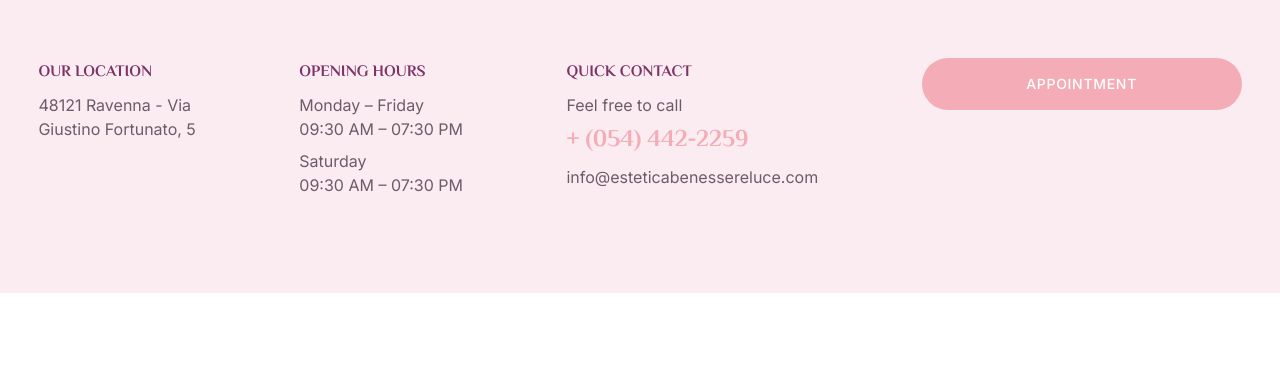
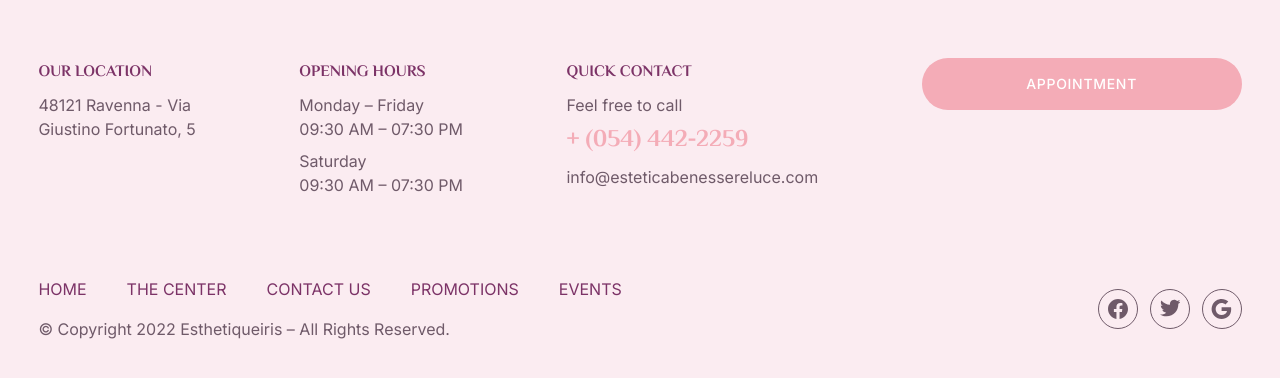
Before and after one commit to irfhan33/esthetiqueiris, a website: page src/index.html in a window 1280 px wide. Shown: the part 8038-8416 px from the top of the page. Before the commit the page ends 8331 px from the top, so only its background shows below. Drawn offline with Linux system fonts and the light colour scheme.

Commit message:
add footer

```diff
--- a/src/index.html
+++ b/src/index.html
@@ -774,7 +774,7 @@
       </div>
     </section>
 
-    <div class="padding padding-section bg-pinkish-200">
+    <footer class="padding padding-section bg-pinkish-200">
       <div class="container flex flex-col gap-20">
         <div class="flex items-center gap-40">
           <img src="/img/logo.png" alt="" class="w-24 h-24" />
@@ -783,7 +783,7 @@
             Relex, indulge, enjoy, and love yourself. too.
           </h5>
         </div>
-        <div class="flex justify-between">
+        <div class="flex justify-between gap-4">
           <div class="space-y-2 shrink-0">
             <span class="font-messiri text-primary font-bold text-base"
               >OUR LOCATION</span
@@ -824,7 +824,82 @@
             APPOINTMENT
           </button>
         </div>
+        <div class="flex justify-between items-center">
+          <div>
+            <ul class="flex text-base text-primary gap-10">
+              <li class="navlink">HOME</li>
+              <li class="navlink">THE CENTER</li>
+              <li class="navlink">CONTACT US</li>
+              <li class="navlink">PROMOTIONS</li>
+              <li class="navlink">EVENTS</li>
+            </ul>
+            <p class="mt-4">
+              © Copyright 2022 Esthetiqueiris – All Rights Reserved.
+            </p>
+          </div>
+          <div>
+            <ul class="flex gap-3">
+              <li>
+                <div
+                  class="rounded-full border border-dark p-2 cursor-pointer group hover:border-transparent hover:bg-dark transition h-10 w-10 grid place-items-center"
+                >
+                  <svg
+                    width="20"
+                    height="20"
+                    viewBox="0 0 20 20"
+                    fill="none"
+                    xmlns="http://www.w3.org/2000/svg"
+                    class="fill-dark group-hover:fill-pinkish-200 transition"
+                  >
+                    <path
+                      d="M10 0.0605469C4.477 0.0605469 0 4.53755 0 10.0605C0 15.0515 3.657 19.1885 8.438 19.9395V12.9505H5.898V10.0605H8.438V7.85755C8.438 5.35155 9.93 3.96755 12.215 3.96755C13.309 3.96755 14.453 4.16255 14.453 4.16255V6.62255H13.193C11.95 6.62255 11.563 7.39355 11.563 8.18455V10.0605H14.336L13.893 12.9505H11.563V19.9395C16.343 19.1895 20 15.0505 20 10.0605C20 4.53755 15.523 0.0605469 10 0.0605469Z"
+                      fill=""
+                    />
+                  </svg>
+                </div>
+              </li>
+              <li>
+                <div
+                  class="rounded-full border border-dark p-2 cursor-pointer group hover:border-transparent hover:bg-dark transition h-10 w-10 grid place-items-center"
+                >
+                  <svg
+                    width="20"
+                    height="20"
+                    viewBox="0 0 20 20"
+                    fill="none"
+                    xmlns="http://www.w3.org/2000/svg"
+                    class="fill-dark group-hover:fill-pinkish-200 transition"
+                  >
+                    <path
+                      d="M20.383 2.68034C19.6196 3.01803 18.81 3.23981 17.981 3.33834C18.8548 2.81577 19.5087 1.99335 19.821 1.02434C19.001 1.51234 18.102 1.85434 17.165 2.03934C16.5356 1.36592 15.7014 0.919304 14.792 0.768925C13.8826 0.618547 12.9489 0.772832 12.1363 1.20779C11.3236 1.64276 10.6774 2.33402 10.2981 3.17413C9.91884 4.01424 9.82775 4.95612 10.039 5.85334C8.37611 5.76999 6.74933 5.33786 5.26429 4.585C3.77924 3.83215 2.46913 2.77539 1.419 1.48334C1.04729 2.12179 0.851955 2.84757 0.853 3.58634C0.853 5.03634 1.591 6.31734 2.713 7.06734C2.04901 7.04644 1.39963 6.86712 0.819 6.54434V6.59634C0.8192 7.56204 1.15337 8.49796 1.76485 9.2454C2.37633 9.99284 3.22748 10.5058 4.174 10.6973C3.55761 10.8644 2.91131 10.889 2.284 10.7693C2.55087 11.6006 3.07101 12.3275 3.77159 12.8485C4.47218 13.3694 5.31813 13.6581 6.191 13.6743C5.32348 14.3557 4.33018 14.8593 3.26788 15.1565C2.20558 15.4537 1.09513 15.5386 0 15.4063C1.9117 16.6358 4.1371 17.2885 6.41 17.2863C14.103 17.2863 18.31 10.9133 18.31 5.38634C18.31 5.20634 18.305 5.02434 18.297 4.84634C19.1159 4.25451 19.8226 3.52136 20.384 2.68134L20.383 2.68034Z"
+                      fill=""
+                    />
+                  </svg>
+                </div>
+              </li>
+              <li>
+                <div
+                  class="rounded-full border border-dark p-2 cursor-pointer group hover:border-transparent hover:bg-dark transition h-10 w-10 grid place-items-center"
+                >
+                  <svg
+                    width="21"
+                    height="20"
+                    viewBox="0 0 21 20"
+                    fill="none"
+                    xmlns="http://www.w3.org/2000/svg"
+                    class="fill-dark group-hover:fill-pinkish-200 transition"
+                  >
+                    <path
+                      d="M1.64799 5.51C2.47999 3.85324 3.75636 2.46051 5.33442 1.48747C6.91248 0.514427 8.73005 -0.000583569 10.584 4.96231e-07C13.279 4.96231e-07 15.543 0.99 17.274 2.605L14.407 5.473C13.37 4.482 12.052 3.977 10.584 3.977C7.97899 3.977 5.77399 5.737 4.98899 8.1C4.78899 8.7 4.67499 9.34 4.67499 10C4.67499 10.66 4.78899 11.3 4.98899 11.9C5.77499 14.264 7.97899 16.023 10.584 16.023C11.929 16.023 13.074 15.668 13.97 15.068C14.4894 14.726 14.9341 14.2822 15.2772 13.7635C15.6203 13.2448 15.8546 12.6619 15.966 12.05H10.584V8.182H20.002C20.12 8.836 20.184 9.518 20.184 10.227C20.184 13.273 19.094 15.837 17.202 17.577C15.548 19.105 13.284 20 10.584 20C9.27062 20.0005 7.97002 19.7422 6.75653 19.2399C5.54304 18.7375 4.44044 18.0009 3.51174 17.0722C2.58305 16.1436 1.84648 15.041 1.34412 13.8275C0.841758 12.614 0.58346 11.3134 0.583985 10C0.583985 8.386 0.969985 6.86 1.64799 5.51Z"
+                      fill=""
+                    />
+                  </svg>
+                </div>
+              </li>
+            </ul>
+          </div>
+        </div>
       </div>
-    </div>
+    </footer>
   </body>
 </html>
```
Also changed, not shown: dist/output.css.
